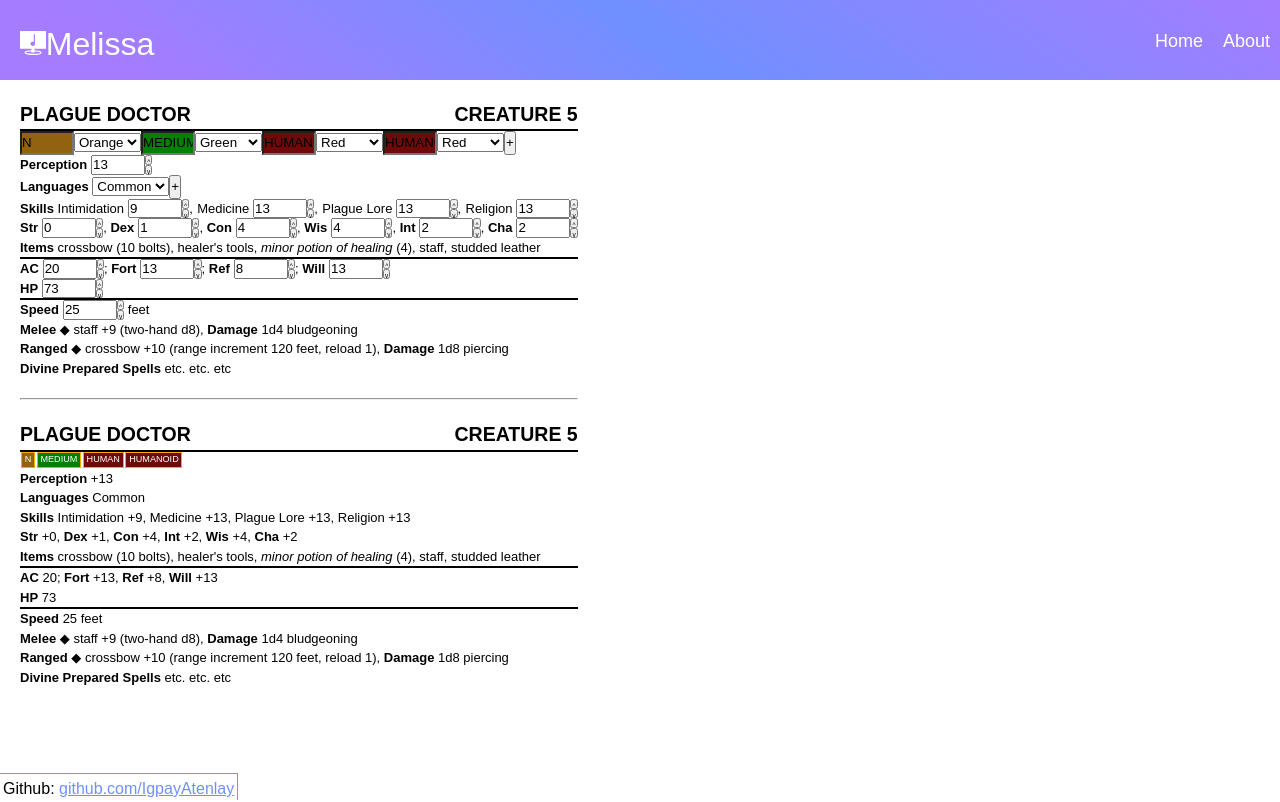
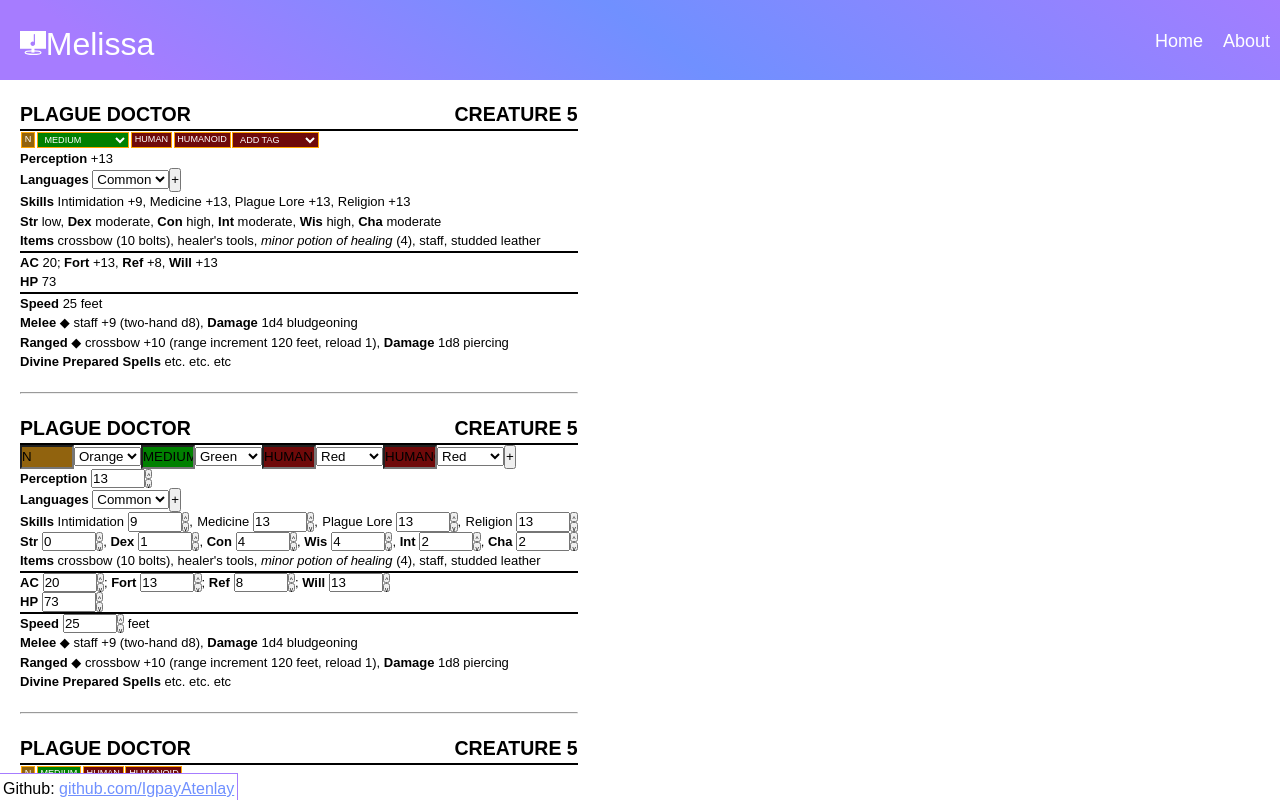
Before and after one commit to IgpayAtenlay/website, a React (Create React App) app in the folder client/: page /creatureCreator in a window 1280 px wide. Shown: the top 802 px of the page. Built offline with nearby package versions, Linux system fonts and the light colour scheme.

Commit message:
auto add aberration, aeon, air, angel, animal

```diff
--- /dev/null
+++ b/client/src/css/creatureCreator/autoForm.css
@@ -0,0 +1,56 @@
+.autoForm {
+    font-size: small;
+}
+
+.autoForm * {
+    margin: 0px;
+}
+
+.autoForm > * {
+    border-style: solid;
+    border-width: 0px;
+    border-bottom-width: 2px;
+}
+
+.autoForm .title {
+    display: flex;
+    justify-content: space-between;
+    font-weight: bold;
+    font-size: 1.5em;
+    font-stretch: condensed;
+}
+
+.autoForm .tags {
+    font-stretch: condensed;
+    display: flex;
+}
+
+.autoForm .tags * {
+    color: white;
+}
+
+.autoForm .tags button, .autoForm .tags select {
+    color: white;
+    font-size: 0.7em;
+    border-color: orange;
+    border-style: solid;
+    border-width: 0.1em;
+    padding: 0px 0.3em;
+    margin: 0.1em;
+}
+
+.autoForm .orange {
+    background-color: rgb(145, 99, 14);
+}
+
+.autoForm .green {
+    background-color: green;
+}
+
+.autoForm .red {
+    background-color: rgb(111, 10, 10);
+}
+
+.autoForm .other {
+    border-width: 0px;
+}
--- /dev/null
+++ b/client/src/pages/creatureCreator/autoForm/addTag.jsx
@@ -0,0 +1,139 @@
+import {useContext} from 'react';
+import {CreatureContext} from "../index";
+import {v4} from "uuid";
+
+export default function AddTag() {
+    var tags = ["aberration", "aeon", "air", "angel", "animal"];
+    var tagOptions = tags.map(e => <option value={e}>{e.toUpperCase()}</option>);
+
+    var {creature, setCreature} = useContext(CreatureContext);
+
+    function handleChange(e) {
+        addTag(e.target.value);
+        switch(e.target.value) {
+            case "aberration":
+                addSense("darkvision");
+                addLanguage("aklo");
+                break;
+            case "aeon":
+                addTag("monitor");
+                addLanguage("utopian");
+                break;
+            case "air":
+                addLanguage("sussuran");
+                addSpeed("fly");
+                break;
+            case "angel":
+                addTag("celestial");
+                addTag("holy");
+                addSpeed("fly");
+                break;
+            case "animal":
+                deleteLanguages();
+                changeAbility("int", "terrible");
+                break;
+            default:
+                break;
+        }
+
+        setCreature(prevCreature => ({
+            ...prevCreature,
+            tags: prevCreature.tags
+            }));
+    }
+
+    function addSense(sense) {
+        if (!creature.senses.some(e => e.type === sense)) {
+            if (sense === "darkvision" || sense === "low-light vision") {
+                creature.languages.push(
+                    {
+                        type: sense,
+                        id: v4()
+                    }
+                );
+            } else if (sense === "motion sense") {
+                creature.languages.push(
+                    {
+                        type: sense,
+                        precision: "precise",
+                        distance: 60,
+                        id: v4()
+                    }
+                );
+            } else if (sense === "lifesense") {
+                creature.languages.push(
+                    {
+                        type: sense,
+                        distance: 60,
+                        id: v4()
+                    }
+                );
+            }
+        }
+    }
+
+    function addLanguage(language) {
+        if (!creature.languages.some(e => e.language === language)) {
+            setCreature(prevCreature => ({
+                ...prevCreature,
+                languages: prevCreature.languages.concat({
+                    language: language,
+                    id: v4()
+                })
+            }));
+        }
+    }
+
+    function addTag(text) {
+        if (!creature.tags.some(e => e.text === text)) {
+            setCreature(prevCreature => ({
+                ...prevCreature,
+                tags: prevCreature.tags.concat({
+                    text: text,
+                    color: "red",
+                    id: v4()
+                })
+            }));
+        }
+    }
+
+    function addSpeed(type) {
+        if (!creature.speed.some(e => e.type === type)) {
+            setCreature(prevCreature => ({
+                ...prevCreature,
+                speed: prevCreature.speed.concat({
+                    type: type,
+                    speed: 30,
+                    id: v4()
+                })
+            }));
+        }
+    }
+
+    function deleteLanguages() {
+        setCreature(prevCreature => ({
+            ...prevCreature,
+            languages: []
+        }));
+    }
+
+    function changeAbility(name, scale) {
+        setCreature(prevCreature => ({
+            ...prevCreature,
+            abilities: {
+                ...prevCreature.abilities,
+                [name]: {
+                    ...prevCreature.abilities[name],
+                    scale: scale
+                }
+            }
+            }));
+    }
+
+    return (
+        <select class="red" value="add tag" onChange={handleChange}>
+            <option value="add tag">ADD TAG</option>
+            {tagOptions}
+        </select>
+    );
+}
--- a/client/src/pages/creatureCreator/autoForm/index.jsx
+++ b/client/src/pages/creatureCreator/autoForm/index.jsx
@@ -1,20 +1,14 @@
-import "../../../css/creatureCreator/creatureForm.css";
-
-import {useContext} from 'react';
-import {CreatureContext} from "../index";
-
-import Tags from "../customForm/tags";
-import Skills from "../customForm/skills";
+import "../../../css/creatureCreator/autoForm.css";
+import Tags from "./tags";
+import Skills from "../creature/skills";
 import Languages from "../customForm/languages";
-import AddButton from "../customForm/addButton";
 import Items from "../creature/items";
 import Weapons from "../creature/weapons";
-import NumberInput from "../customForm/numberInput";
+import AddButton from "../customForm/addButton";
 
-export default function CustomForm() {
-    var {creature} = useContext(CreatureContext);
-
-    return (<div class="creatureForm">
+export default function Creature(props) {
+    var creature = props.creature;
+    return (<div class="autoForm">
         <div class="title">
             <p class="name">{creature.name.toUpperCase()}</p>
             <p class="level">{creature.type.toUpperCase()} {creature.level}</p>
@@ -22,30 +16,19 @@ export default function CustomForm() {
         <div class="stats">
             <Tags tags={creature.tags} />
             <div class="proficiency">
-                <NumberInput label={<b>Perception</b>} name="perception" location={creature} />
+                <p><b>Perception</b> +{creature.perception}</p>
                 <div><b>Languages</b> <Languages languages={creature.languages} /><AddButton variable="languages" defaultValue={{language: "common"}} /></div>
-                <div><b>Skills</b> <Skills /></div>
-                <div>
-                    <NumberInput label={<b>Str</b>} name={"str"} location={creature.abilities} />,&nbsp;
-                    <NumberInput label={<b>Dex</b>} name={"dex"} location={creature.abilities} />,&nbsp;
-                    <NumberInput label={<b>Con</b>} name={"con"} location={creature.abilities} />,&nbsp;
-                    <NumberInput label={<b>Wis</b>} name={"wis"} location={creature.abilities} />,&nbsp;
-                    <NumberInput label={<b>Int</b>} name={"int"} location={creature.abilities} />,&nbsp;
-                    <NumberInput label={<b>Cha</b>} name={"cha"} location={creature.abilities} />
-                </div>
-                <div><b>Items</b> <Items items={creature.items} /></div>
+                <p><b>Skills</b> <Skills skills={creature.skills}/></p>
+                <p><b>Str</b> {creature.abilities.str.scale}, <b>Dex</b> {creature.abilities.dex.scale}, <b>Con</b> {creature.abilities.con.scale}, <b>Int</b> {creature.abilities.int.scale}, <b>Wis</b> {creature.abilities.wis.scale}, <b>Cha</b> {creature.abilities.cha.scale}</p>
+                <p><b>Items</b> <Items items={creature.items} /></p>
             </div>
         </div>
         <div class="defenses">
-            <p>
-                <NumberInput label={<b>AC</b>} name={"ac"} location={creature.defences} />;&nbsp;
-                <NumberInput label={<b>Fort</b>} name={"fort"} location={creature.defences} />;&nbsp;
-                <NumberInput label={<b>Ref</b>} name={"ref"} location={creature.defences} />;&nbsp;
-                <NumberInput label={<b>Will</b>} name={"will"} location={creature.defences} /></p>
-            <p><NumberInput label={<b>HP</b>} name={"hp"} location={creature.defences} /></p>
+            <p><b>AC</b> {creature.defences.ac}; <b>Fort</b> +{creature.defences.fort}, <b>Ref</b> +{creature.defences.ref}, <b>Will</b> +{creature.defences.will}</p>
+            <p><b>HP</b> {creature.defences.hp}</p>
         </div>
         <div class="other">
-            <p><NumberInput label={<b>Speed</b>} name={"speed"} location={creature} factor={5} /> feet</p>
+            <p><b>Speed</b> {creature.speed[0].speed} feet</p>
             <Weapons weapons={creature.weapons}/>
             <p><b>Divine Prepared Spells</b> etc. etc. etc</p>
         </div>
--- /dev/null
+++ b/client/src/pages/creatureCreator/autoForm/tags.jsx
@@ -0,0 +1,68 @@
+import {useContext} from 'react';
+import {CreatureContext} from "../index";
+
+import AddTag from './addTag';
+
+export default function Tags(props) {
+    var sizes = ["tiny", "small", "medium", "large", "huge", "gargantuan"];
+
+    var tags = props.tags.map(e => {
+        if (sizes.includes(e.text)) {
+            return (<Size color={e.color} key={e.id} id={e.id} text={e.text} />);
+        } else {
+            return (<Tag color={e.color} key={e.id} id={e.id} text={e.text}/>);
+        }
+    }
+
+    );
+
+    return (
+        <div class="tags">
+            {tags}
+            <AddTag />
+        </div>
+    );
+}
+
+function Size(props) {
+    var sizes = ["tiny", "small", "medium", "large", "huge", "gargantuan"];
+    var sizeOptions = sizes.map(e => <option value={e}>{e.toUpperCase()}</option>);
+
+    var {creature, setCreature} = useContext(CreatureContext);
+
+    function handleChange(e) {
+        var value = e.target.value.toLowerCase();
+        var text = creature.tags.find(a => a.id === e.target.id);
+
+        text.text = value;
+
+        setCreature(prevCreature => ({
+            ...prevCreature,
+            tags: prevCreature.tags
+            }));
+    }
+
+    return (
+        <select class={props.color} id={props.id} value={props.text} onChange={handleChange}>
+            {sizeOptions}
+        </select>
+    );
+}
+
+function Tag(props) {
+    var {creature, setCreature} = useContext(CreatureContext);
+
+    function handleClick(e) {
+        var tag = creature.tags.find(a => a.id === e.target.id);
+
+        var index = creature.tags.indexOf(tag);
+        creature.tags.splice(index,1);
+
+        setCreature(prevCreature => ({
+            ...prevCreature,
+            tags: prevCreature.tags
+            }));
+    }
+
+    return (<button class={props.color} id={props.id} onClick={handleClick}>{props.text.toUpperCase()}</button>);
+}
--- a/client/src/pages/creatureCreator/creature/index.jsx
+++ b/client/src/pages/creatureCreator/creature/index.jsx
@@ -18,7 +18,7 @@ export default function Creature(props) {
                 <p><b>Perception</b> +{creature.perception}</p>
                 <p><b>Languages</b> <Languages languages={creature.languages} /></p>
                 <p><b>Skills</b> <Skills skills={creature.skills}/></p>
-                <p><b>Str</b> +{creature.abilities.str}, <b>Dex</b> +{creature.abilities.dex}, <b>Con</b> +{creature.abilities.con}, <b>Int</b> +{creature.abilities.int}, <b>Wis</b> +{creature.abilities.wis}, <b>Cha</b> +{creature.abilities.cha}</p>
+                <p><b>Str</b> +{creature.abilities.str.number}, <b>Dex</b> +{creature.abilities.dex.number}, <b>Con</b> +{creature.abilities.con.number}, <b>Int</b> +{creature.abilities.int.number}, <b>Wis</b> +{creature.abilities.wis.number}, <b>Cha</b> +{creature.abilities.cha.number}</p>
                 <p><b>Items</b> <Items items={creature.items} /></p>
             </div>
         </div>
@@ -27,7 +27,7 @@ export default function Creature(props) {
             <p><b>HP</b> {creature.defences.hp}</p>
         </div>
         <div class="other">
-            <p><b>Speed</b> {creature.speed} feet</p>
+            <p><b>Speed</b> {creature.speed[0].speed} feet</p>
             <Weapons weapons={creature.weapons}/>
             <p><b>Divine Prepared Spells</b> etc. etc. etc</p>
         </div>
--- a/client/src/pages/creatureCreator/customForm/index.jsx
+++ b/client/src/pages/creatureCreator/customForm/index.jsx
@@ -1,4 +1,4 @@
-import "../../../css/creatureCreator/creatureForm.css";
+import "../../../css/creatureCreator/customForm.css";
 
 import {useContext} from 'react';
 import {CreatureContext} from "../index";
@@ -14,7 +14,7 @@ import NumberInput from "./numberInput";
 export default function CustomForm() {
     var {creature} = useContext(CreatureContext);
 
-    return (<div class="creatureForm">
+    return (<div class="customForm">
         <div class="title">
             <p class="name">{creature.name.toUpperCase()}</p>
             <p class="level">{creature.type.toUpperCase()} {creature.level}</p>
@@ -26,12 +26,12 @@ export default function CustomForm() {
                 <div><b>Languages</b> <Languages languages={creature.languages} /><AddButton variable="languages" defaultValue={{language: "common"}} /></div>
                 <div><b>Skills</b> <Skills /></div>
                 <div>
-                    <NumberInput label={<b>Str</b>} name={"str"} location={creature.abilities} />,&nbsp;
-                    <NumberInput label={<b>Dex</b>} name={"dex"} location={creature.abilities} />,&nbsp;
-                    <NumberInput label={<b>Con</b>} name={"con"} location={creature.abilities} />,&nbsp;
-                    <NumberInput label={<b>Wis</b>} name={"wis"} location={creature.abilities} />,&nbsp;
-                    <NumberInput label={<b>Int</b>} name={"int"} location={creature.abilities} />,&nbsp;
-                    <NumberInput label={<b>Cha</b>} name={"cha"} location={creature.abilities} />
+                    <NumberInput label={<b>Str</b>} name={"number"} location={creature.abilities.str} />,&nbsp;
+                    <NumberInput label={<b>Dex</b>} name={"number"} location={creature.abilities.dex} />,&nbsp;
+                    <NumberInput label={<b>Con</b>} name={"number"} location={creature.abilities.con} />,&nbsp;
+                    <NumberInput label={<b>Wis</b>} name={"number"} location={creature.abilities.wis} />,&nbsp;
+                    <NumberInput label={<b>Int</b>} name={"number"} location={creature.abilities.int} />,&nbsp;
+                    <NumberInput label={<b>Cha</b>} name={"number"} location={creature.abilities.cha} />
                 </div>
                 <div><b>Items</b> <Items items={creature.items} /></div>
             </div>
@@ -45,7 +45,7 @@ export default function CustomForm() {
             <p><NumberInput label={<b>HP</b>} name={"hp"} location={creature.defences} /></p>
         </div>
         <div class="other">
-            <p><NumberInput label={<b>Speed</b>} name={"speed"} location={creature} factor={5} /> feet</p>
+            <p><NumberInput label={<b>Speed</b>} name={"speed"} location={creature.speed[0]} factor={5} /> feet</p>
             <Weapons weapons={creature.weapons}/>
             <p><b>Divine Prepared Spells</b> etc. etc. etc</p>
         </div>
--- a/client/src/pages/creatureCreator/index.jsx
+++ b/client/src/pages/creatureCreator/index.jsx
@@ -1,7 +1,8 @@
-import {useState, createContext, useContext} from 'react';
+import {useState, createContext} from 'react';
 import "../../css/creatureCreator/index.css";
 import Creature from "./creature";
 import CustomForm from "./customForm";
+import AutoForm from './autoForm';
 import {v4} from "uuid";
 
 export var CreatureContext = createContext(null);
@@ -27,8 +28,24 @@ export default function CreatureCreator() {
             {
                 text: "humanoid",
                 color: "red"
-            }],
+            }
+        ],
         perception: 13,
+        senses: [
+            {
+                type: "darkvision"
+            },
+            {
+                type: "echolocation",
+                precision: "precise",
+                distance: 30
+            },
+            {
+                type: "scent",
+                precision: "imprecise",
+                distance: 60
+            }
+        ],
         languages: [{language: "common"}],
         skills: [
             {
@@ -49,12 +66,30 @@ export default function CreatureCreator() {
             }
         ],
         abilities: {
-            str: 0,
-            dex: 1,
-            con: 4,
-            int: 2,
-            wis: 4,
-            cha: 2
+            str: {
+                number: 0,
+                scale: "low"
+            },
+            dex: {
+                number: 1,
+                scale: "moderate"
+            },
+            con: {
+                number: 4,
+                scale: "high"
+            },
+            int: {
+                number: 2,
+                scale: "moderate"
+            },
+            wis: {
+                number: 4,
+                scale: "high"
+            },
+            cha: {
+                number: 2,
+                scale: "moderate"
+            }
         },
         items: [
             {
@@ -82,7 +117,12 @@ export default function CreatureCreator() {
             will: 13,
             hp: 73
         },
-        speed: 25,
+        speed: [
+            {
+                type: "land",
+                speed: 25
+            }
+        ],
         weapons: [
             {
                 name: "staff",
@@ -133,9 +173,11 @@ export default function CreatureCreator() {
 
     return (<div class="creatureCreator">
         <CreatureContext.Provider value={{creature, setCreature}}>
-            <CustomForm creature={creature}/>
+            <AutoForm creature={creature} />
             <hr />
-            <Creature creature={creature}/>
+            <CustomForm creature={creature} />
+            <hr />
+            <Creature creature={creature} />
         </CreatureContext.Provider>
     </div>);
 }
```
Also changed, not shown: client/src/css/creatureCreator/customForm.css (renamed from client/src/css/creatureCreator/creatureForm.css, +10 -10 lines), client/src/pages/creatureCreator/autoForm/size.jsx (added).
